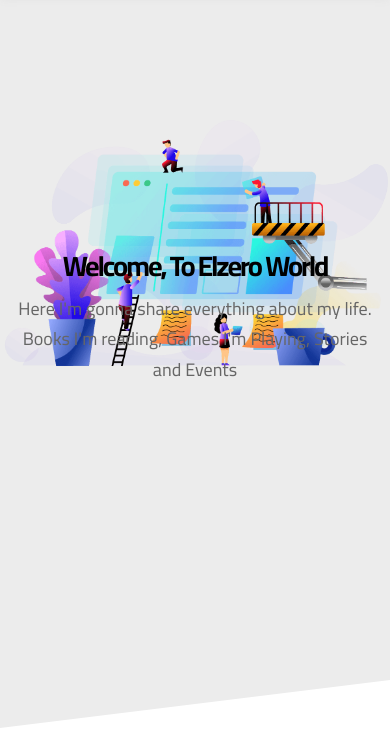
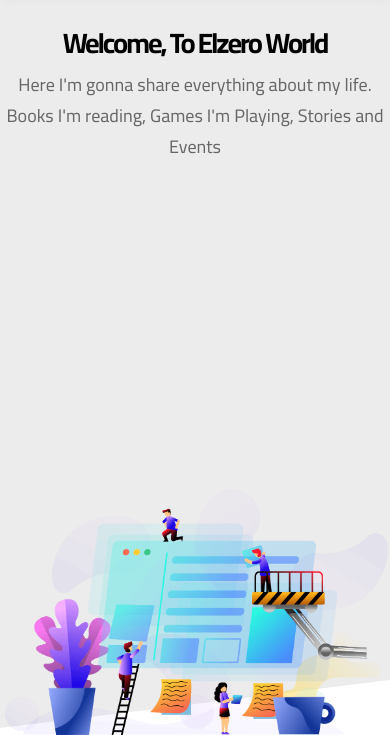
Before and after one commit to mohanadalrefai/Elzero-Template, a plain HTML site: page index.html in a window 390 px wide. Shown: the part 93-828 px from the top of the page. Drawn offline with Linux system fonts and the light colour scheme.

Commit message:
Enhancing Media on Mobile

```diff
--- a/css/elzero.css
+++ b/css/elzero.css
@@ -335,6 +335,13 @@ ul {
     }
 }
 
+@media (max-width:767px) {
+    .landing .container {
+        flex-direction: column;
+        padding: 30px 0;
+    }
+}
+
 .landing .text {
     flex: 1;
 }
@@ -400,12 +407,8 @@ ul {
 }
 
 .landing .image img {
-    position: absolute;
-    left: 0;
-    top: 0;
-    transform: translatey( 50%);
+    position: relative;
     width: 600px;
-    z-index: -1;
     animation: up-and-down 5s linear infinite;
 }
 
```
